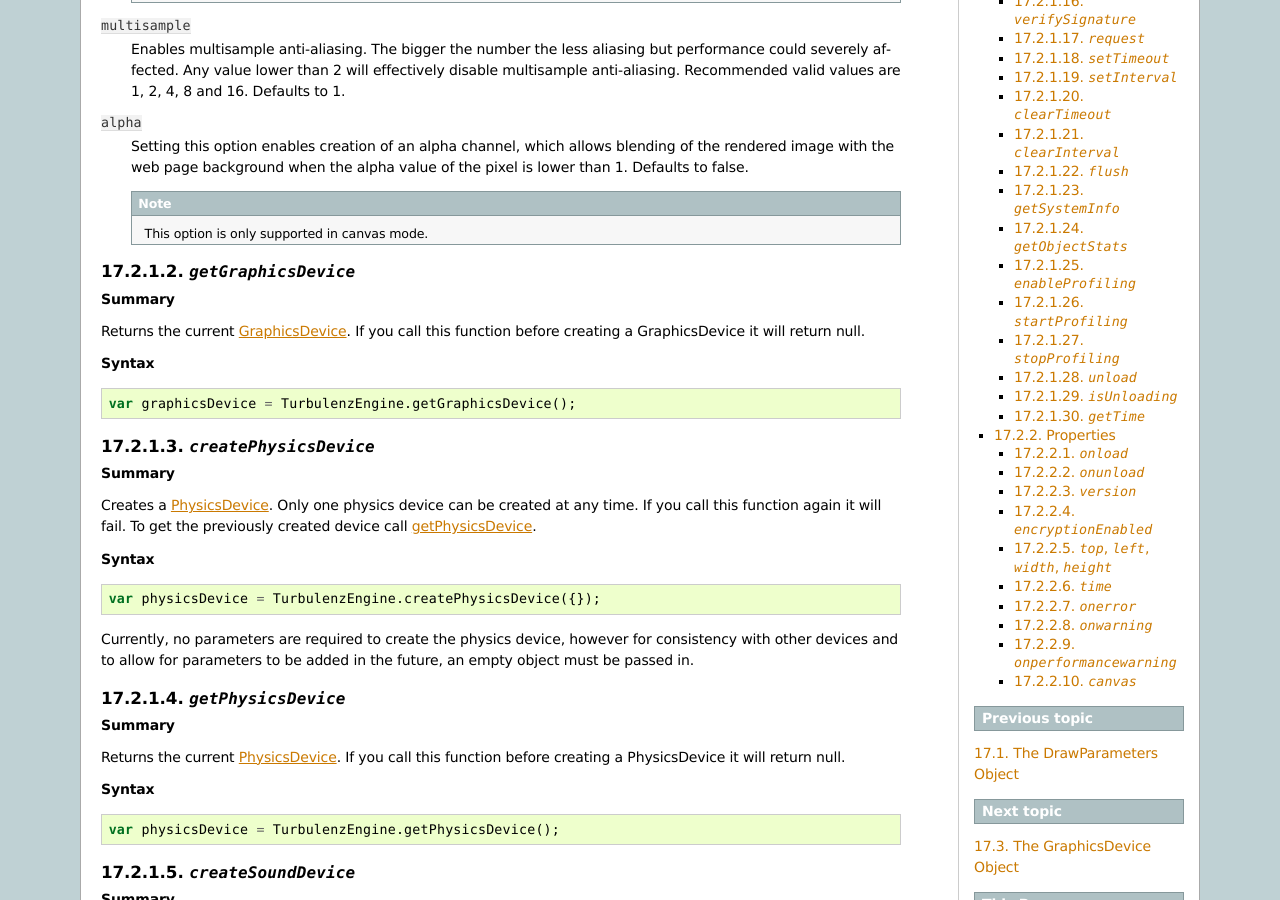
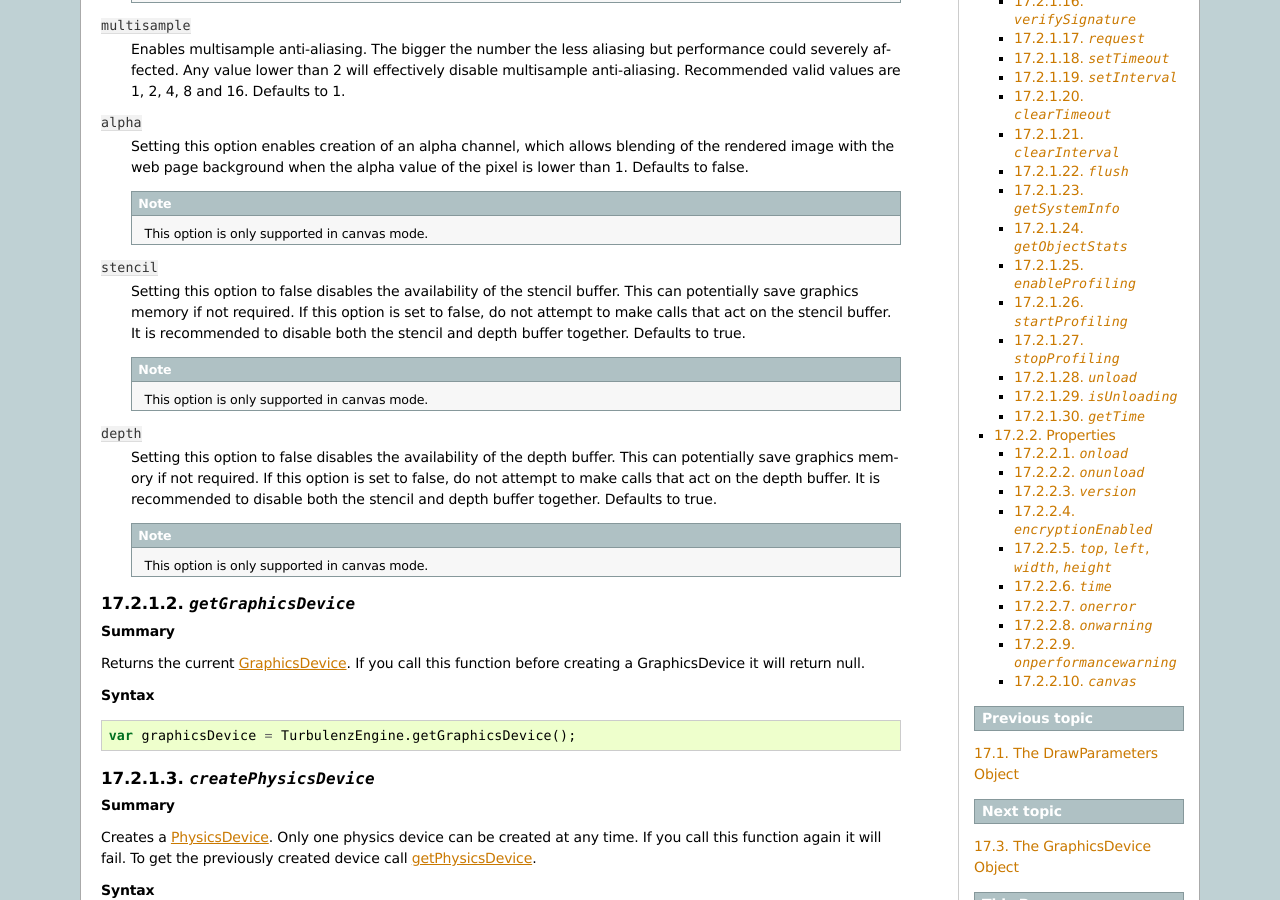
Before and after one commit to turbulenz/turbulenz_engine, a Sphinx documentation site: the page built from docs/source/jslibrary_api/engine_api.rst, in a window 1280 px wide and 900 px high, scrolled down 672 px. Built offline with Sphinx 7.4.7, drawn with Linux system fonts in a browser that asks for light colours.

Commit message:
Updated missing documentation for changes in 0.28.0

```diff
--- a/docs/source/jslibrary_api/engine_api.rst
+++ b/docs/source/jslibrary_api/engine_api.rst
@@ -65,6 +65,26 @@
     Setting this option enables creation of an alpha channel, which allows blending of the rendered image with the
     web page background when the alpha value of the pixel is lower than 1.
     Defaults to false.
+
+    .. note::
+        This option is only supported in canvas mode.
+
+``stencil``
+    Setting this option to false disables the availability of the stencil buffer.
+    This can potentially save graphics memory if not required.
+    If this option is set to false, do not attempt to make calls that act on the stencil buffer.
+    It is recommended to disable both the stencil and depth buffer together.
+    Defaults to true.
+
+    .. note::
+        This option is only supported in canvas mode.
+
+``depth``
+    Setting this option to false disables the availability of the depth buffer.
+    This can potentially save graphics memory if not required.
+    If this option is set to false, do not attempt to make calls that act on the depth buffer.
+    It is recommended to disable both the stencil and depth buffer together.
+    Defaults to true.
 
     .. note::
         This option is only supported in canvas mode.
--- a/docs/source/jslibrary_api/scenenode_api.rst
+++ b/docs/source/jslibrary_api/scenenode_api.rst
@@ -481,7 +481,10 @@
 
 **Syntax** ::
 
-    var extents = node.calculateHierarchyWorldExtents();
+    var extents = node.calculateHierarchyWorldExtents(destination);
+
+``destination`` (Optional)
+    The :ref:`extents <extents>` array to use as the destination for the world extents of the node.
 
 .. index::
     pair: SceneNode; setDynamic
```
